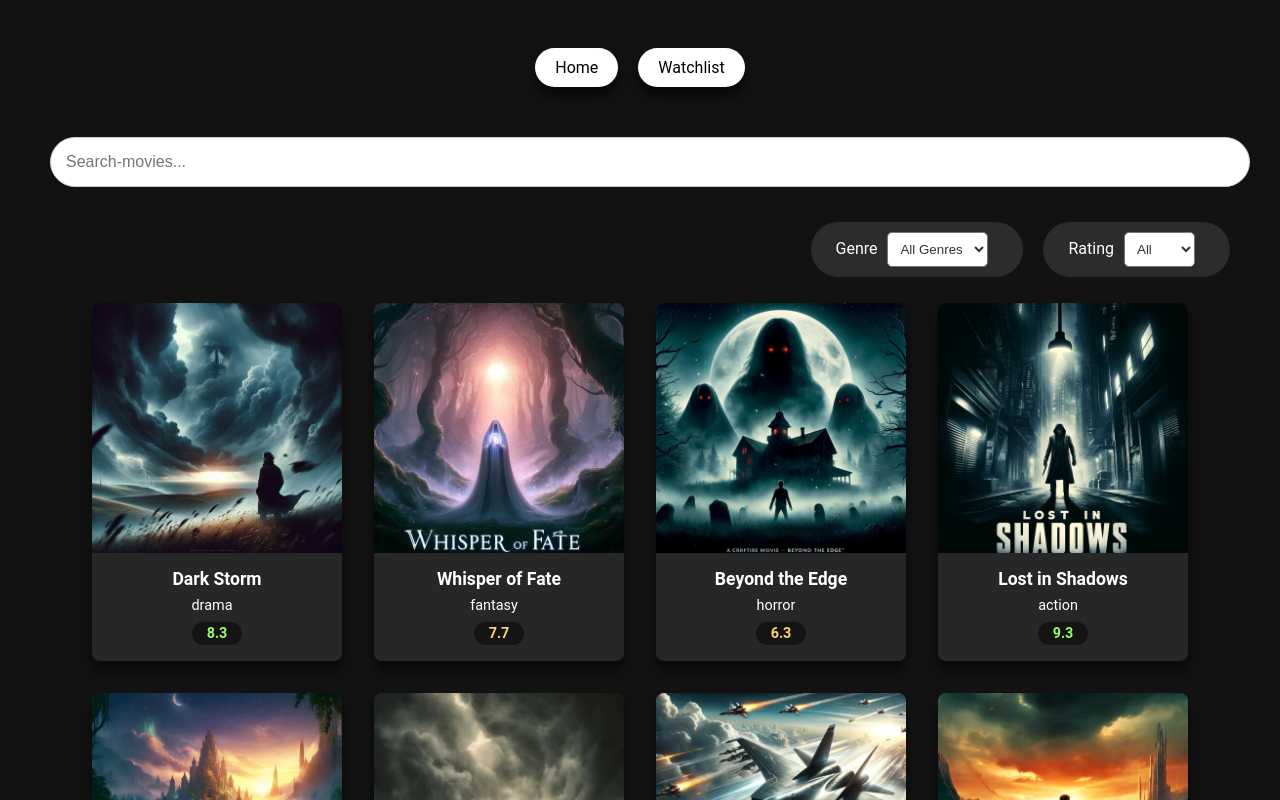
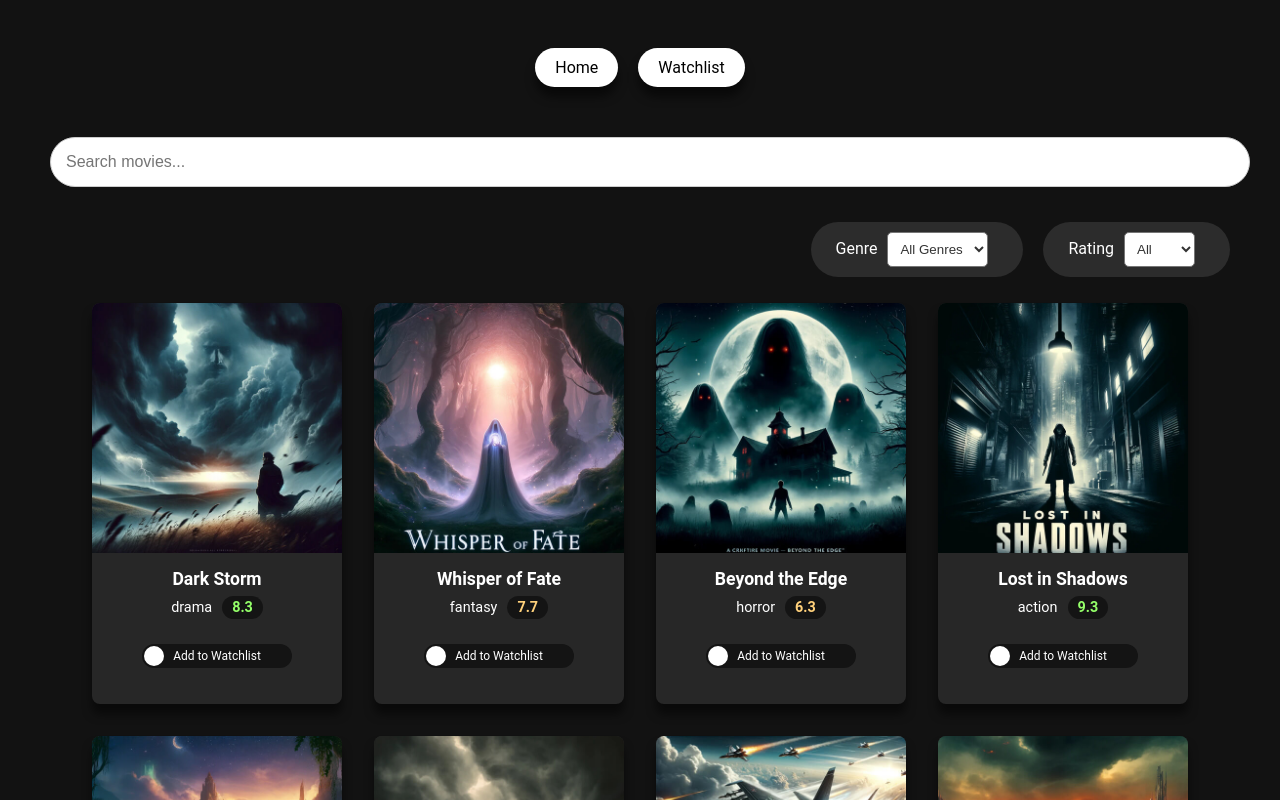
Before and after one commit to Guard33/moviedux, a React (Create React App) app: page / in a window 1280 px wide. Shown: the part 380-1180 px from the top of the page. Built offline with nearby package versions, Linux system fonts and the light colour scheme.

Commit message:
watchlist toggle final fix

```diff
--- a/src/App.js
+++ b/src/App.js
@@ -1,31 +1,34 @@
-import logo from './logo.svg';
-import './App.css';
-import './styles.css';
-import Header from './components/Header';
-import Footer from './components/Footer';
-import MoviesGrid from './components/MoviesGrid';
+import logo from "./logo.svg";
+import "./App.css";
+import "./styles.css";
+import Header from "./components/Header";
+import Footer from "./components/Footer";
+import MoviesGrid from "./components/MoviesGrid";
 import Watchlist from "./components/Watchlist";
-import {BrowserRouter as Router, Routes, Route, Link } from "react-router-dom"
-import React, {useState, useEffect} from 'react';
+import { BrowserRouter as Router, Routes, Route, Link } from "react-router-dom";
+import { useState, useEffect } from "react";
 
 function App() {
-
   const [movies, setMovies] = useState([]);
+  const [watchlist, setWatchlist] = useState([]);
 
   useEffect(() => {
+    fetch("movies.json")
+      .then((response) => response.json())
+      .then((data) => setMovies(data));
+  }, []);
 
-
-    fetch("movies.json")
-    .then(response => response.json())
-    .then(data => setMovies(data))
-
-}, []);
+  const toggleWatchlist = (movieId) => {
+    setWatchlist((prev) =>
+      prev.includes(movieId)
+        ? prev.filter((id) => id !== movieId)
+        : [...prev, movieId]
+    );
+  };
 
   return (
     <div className="App">
-
-      <div className='container'>
-
+      <div className="container">
         <Header></Header>
 
         <Router>
@@ -41,16 +44,31 @@
           </nav>
 
           <Routes>
-            <Route path = "/" element={<MoviesGrid movies ={movies} />}></Route>
-            <Route path = "/watchlist" element={<Watchlist />}></Route>
+            <Route
+              path="/"
+              element={
+                <MoviesGrid
+                  watchlist={watchlist}
+                  movies={movies}
+                  toggleWatchlist={toggleWatchlist}
+                />
+              }
+            ></Route>
+            <Route
+              path="/watchlist"
+              element={
+                <Watchlist
+                  watchlist={watchlist}
+                  movies={movies}
+                  toggleWatchlist={toggleWatchlist}
+                />
+              }
+            ></Route>
           </Routes>
         </Router>
+      </div>
 
-
-
-      </div>
       <Footer></Footer>
-
     </div>
   );
 }
--- a/src/components/MovieCard.js
+++ b/src/components/MovieCard.js
@@ -1,34 +1,48 @@
-import React from 'react';
-import '../styles.css';
+import React from "react";
+import "../styles.css";
 
-export default function MovieCard({movie}) {
+export default function MovieCard({ movie, isWatchlisted, toggleWatchlist }) {
+  const handleError = (e) => {
+    e.target.src = "images/default.jpg";
+  };
 
-    const handleError=(e) => {
-        e.target.src = "images/default.jpg";
+  const getRatingClass = (rating) => {
+    if (rating >= 8) return "rating-good";
 
-    };
+    if (rating >= 5 && rating < 8) return "rating-ok";
 
-    const getRatingClass = (rating) => {
+    return "rating-bad";
+  };
 
-        if(rating >= 8) return 'rating-good';
+  return (
+    <div key={movie.id} className="movie-card">
+      <img
+        src={`images/${movie.image}`}
+        alt={movie.title}
+        onError={handleError}
+      />
+      <div className="movie-card-info">
+        <h3 className="movie-card-title">{movie.title}</h3>
+        <div>
+          <span className="movie-card-genre">{movie.genre}</span>
+          <span className={`movie-card-rating ${getRatingClass(movie.rating)}`}>
+            {movie.rating}
+          </span>
+        </div>
+        <label className="switch">
+          <input
+            type="checkbox"
+            checked={isWatchlisted}
+            onChange={() => toggleWatchlist(movie.id)}
+          ></input>
 
-        if(rating >= 5 && rating < 8 ) return 'rating-ok';
-
-        return 'rating-bad';
-
-    }
-
-    return(
-    <div>
-        <div key={movie.id} className='movie-card'>
-                        <img src = {`images/${movie.image}`} alt={movie.title} onError={handleError} />
-                        <div className='movie-card-info'>
-                            <h3 className ='movie-card-title'>{movie.title} </h3>
-                            <p className ='movie-card-genre'>{movie.genre}</p>
-                            <p className ={`movie-card-rating ${getRatingClass(movie.rating)}`}>{movie.rating}</p>
-                        </div>
-                    </div>
+          <span className="slider">
+            <span className="slider-label">
+              {isWatchlisted ? "In Watchlist" : "Add to Watchlist"}
+            </span>
+          </span>
+        </label>
+      </div>
     </div>
-
-);
+  );
 }
--- a/src/components/MoviesGrid.js
+++ b/src/components/MoviesGrid.js
@@ -1,16 +1,12 @@
-import React, {useState} from 'react';
-import '../styles.css';
-import MovieCard from './MovieCard.js';
+import React, { useState } from "react";
+import "../styles.css";
+import MovieCard from "./MovieCard";
 
-export default function MoviesGrid( {movies} ){
-
-
+export default function MoviesGrid({ movies, watchlist, toggleWatchlist }) {
   const [searchTerm, setSearchTerm] = useState("");
 
   const [genre, setGenre] = useState("All Genres");
-    const [rating, setRating] = useState("All")
-
-
+  const [rating, setRating] = useState("All");
 
   const handleSearchChange = (e) => {
     setSearchTerm(e.target.value);
@@ -25,55 +21,60 @@
   };
 
   const matchesGenre = (movie, genre) => {
-        return genre === "All Genres"  || movie.genre.toLowerCase() === genre.toLowerCase();
-        }
+    return (
+      genre === "All Genres" ||
+      movie.genre.toLowerCase() === genre.toLowerCase()
+    );
+  };
 
-    const matchesSearchTerm = (movie, genre) => {
+  const matchesSearchTerm = (movie, searchTerm) => {
     return movie.title.toLowerCase().includes(searchTerm.toLowerCase());
-        }
+  };
 
-        const  matchesRating = (movie, rating) => {
-            switch(rating) {
-                case 'All':
+  const matchesRating = (movie, rating) => {
+    switch (rating) {
+      case "All":
         return true;
 
-                case 'Good':
+      case "Good":
         return movie.rating >= 8;
 
-                case 'Ok':
+      case "Ok":
         return movie.rating >= 5 && movie.rating < 8;
 
-                case 'Bad':
+      case "Bad":
         return movie.rating < 5;
 
-                    default :
+      default:
         return false;
     }
-        }
+  };
 
-    const filteredMovies = movies.filter(movie =>
+  const filteredMovies = movies.filter(
+    (movie) =>
       matchesGenre(movie, genre) &&
       matchesRating(movie, rating) &&
       matchesSearchTerm(movie, searchTerm)
+  );
 
-    )
-
-
-
-    return(
+  return (
     <div>
       <input
         type="text"
         className="search-input"
-                placeholder="Search-movies..."
+        placeholder="Search movies..."
         value={searchTerm}
         onChange={handleSearchChange}
       />
 
       <div className="filter-bar">
-                <div className ="filter-slot">
+        <div className="filter-slot">
           <label>Genre</label>
-                    <select className ="filter-dropdown" value ={genre} onChange={handleGenreChange}>
+          <select
+            className="filter-dropdown"
+            value={genre}
+            onChange={handleGenreChange}
+          >
             <option>All Genres</option>
             <option>Action</option>
             <option>Drama</option>
@@ -82,24 +83,30 @@
           </select>
         </div>
 
-
-                <div className ="filter-slot">
+        <div className="filter-slot">
           <label>Rating</label>
-                    <select className ="filter-dropdown" value ={rating} onChange={handleRatingChange}>
+          <select
+            className="filter-dropdown"
+            value={rating}
+            onChange={handleRatingChange}
+          >
             <option>All</option>
             <option>Good</option>
             <option>Ok</option>
             <option>Bad</option>
           </select>
         </div>
-
       </div>
 
-            <div className='movies-grid'>
-            {
-                filteredMovies.map(movie => (
-                    <MovieCard movie={movie} key={movie.id}></MovieCard>
-                )) }
+      <div className="movies-grid">
+        {filteredMovies.map((movie) => (
+          <MovieCard
+            movie={movie}
+            key={movie.id}
+            toggleWatchlist={toggleWatchlist}
+            isWatchlisted={watchlist.includes(movie.id)}
+          ></MovieCard>
+        ))}
       </div>
     </div>
   );
--- a/src/components/Watchlist.js
+++ b/src/components/Watchlist.js
@@ -1,13 +1,24 @@
-import React from 'react';
-import '../styles.css';
+import React from "react";
+import "../styles.css";
+import MovieCard from "./MovieCard";
 
-export default function Watchlist() {
-
-    return(
-        <div>
-            <h1 className = "title">Your WatchList</h1>
-
-        </div>
-
-    )
+export default function Watchlist({ movies, watchlist, toggleWatchlist }) {
+  return (
+    <div>
+      <h1 className="title">Your Watchlist</h1>
+      <div className="watchlist">
+        {watchlist.map((id) => {
+          const movie = movies.find((movie) => movie.id === id);
+          return (
+            <MovieCard
+              key={id}
+              movie={movie}
+              toggleWatchlist={toggleWatchlist}
+              isWatchlisted={true}
+            ></MovieCard>
+          );
+        })}
+      </div>
+    </div>
+  );
 }
```
Lines whose indentation alone changed are shown as unchanged.
